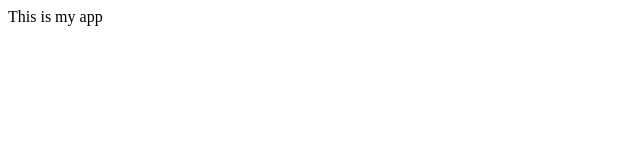
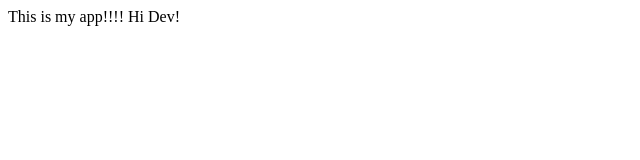
Before and after one commit to Snyderew/it3038c-scripts, a plain HTML site: page testing/index.html in a window 1280 px wide. Shown: the full height of the page, 0-640 px from the left. Drawn offline with Linux system fonts and the light colour scheme.

Commit message:
commit from dev

```diff
--- /dev/null
+++ b/new.js
@@ -0,0 +1 @@
+This is a test
--- a/testing/index.html
+++ b/testing/index.html
@@ -3,6 +3,6 @@
 <title> My App </title>
 </head>
 <body>
-	This is my app
+	This is my app!!!! Hi Dev!
 </body>
 </html>
```
